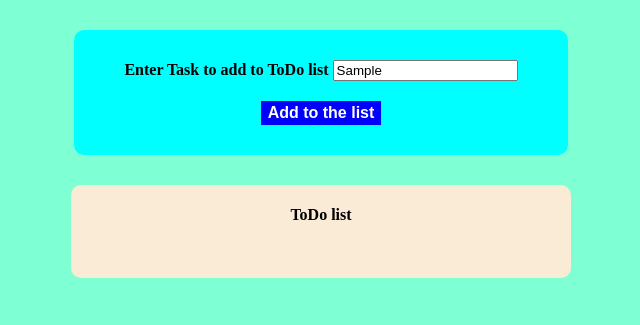
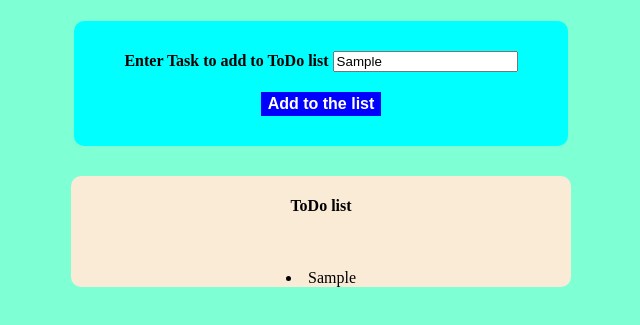
Before and after one commit to rajnish98/Pwskills-Project, a plain HTML site: page Milestone Assignment/21 TODO App/index.html in a window 1280 px wide. Both pictures are taken after typing "Sample" into the empty fields and a click on the button "Add to the list". Shown: the part 309-634 px from the top of the page, without its empty margins (319-959 px from the left). Drawn offline with Linux system fonts and the light colour scheme.

Commit message:
TODO APP

```diff
--- a/Milestone Assignment/21 TODO App/index.html
+++ b/Milestone Assignment/21 TODO App/index.html
@@ -15,7 +15,7 @@
     </div>
     <button id="addBtn">Add to the list</button>
   </div>
-  <div class="todoList">
+  <div id="todoList">
     <h4>ToDo list</h4>
     <ul id="todolist"></ul>
   </div>
--- a/Milestone Assignment/21 TODO App/script.js
+++ b/Milestone Assignment/21 TODO App/script.js
@@ -0,0 +1,10 @@
+const addBtn = document.getElementById("addBtn");
+addBtn.addEventListener("click", additem);
+const todoList = document.getElementById("todoList");
+
+function additem() {
+  const todoitem = document.getElementById("todoitem").value;
+  const item = document.createElement("li");
+  item.textContent = todoitem;
+  todoList.appendChild(item);
+}
--- a/Milestone Assignment/21 TODO App/style.css
+++ b/Milestone Assignment/21 TODO App/style.css
@@ -18,7 +18,7 @@ body{
   border-radius: 10px;
 }
 
-.todoList {
+#todoList {
   background-color: antiquewhite;
   width: 500px;
   border-radius: 10px;
```
